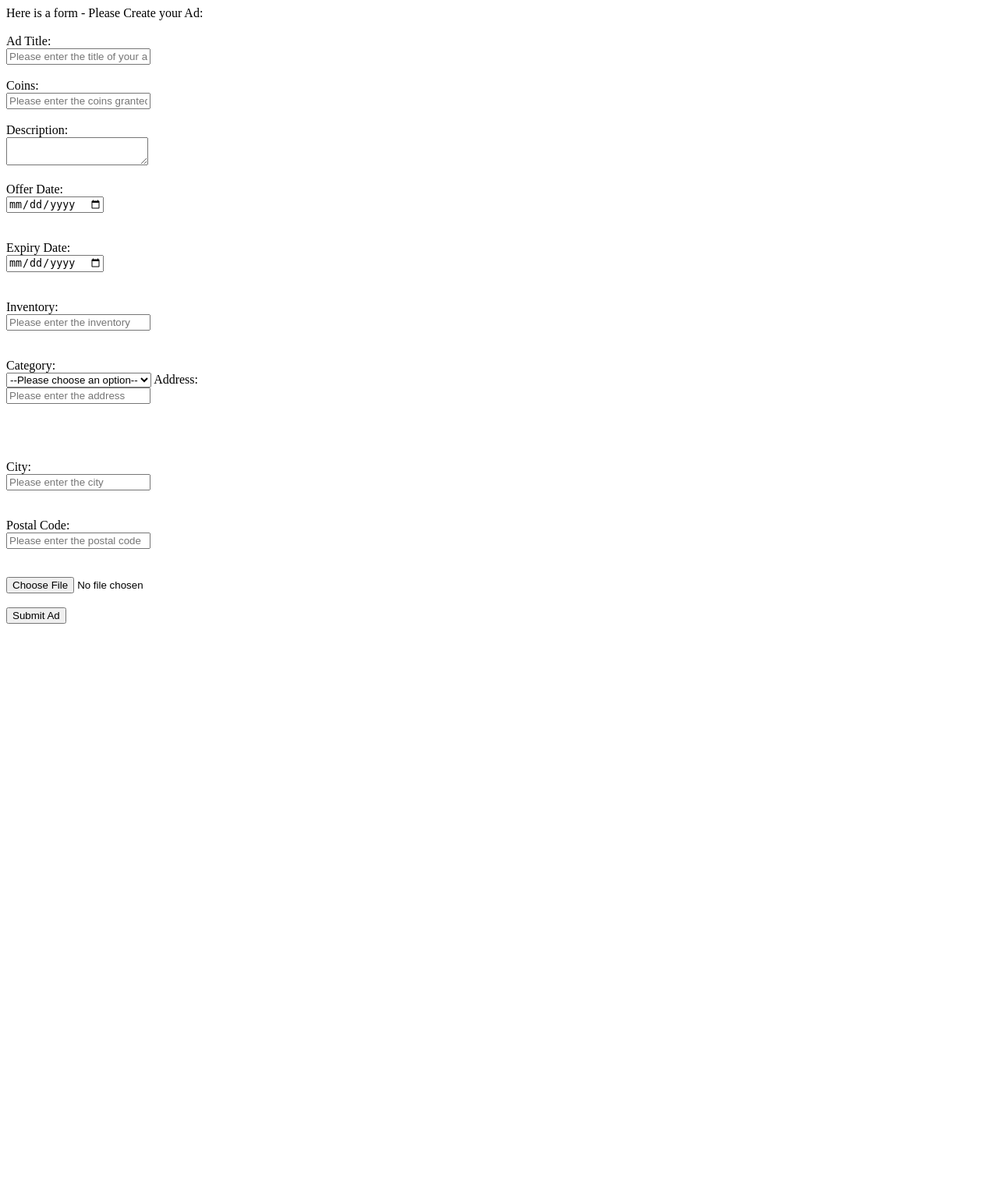
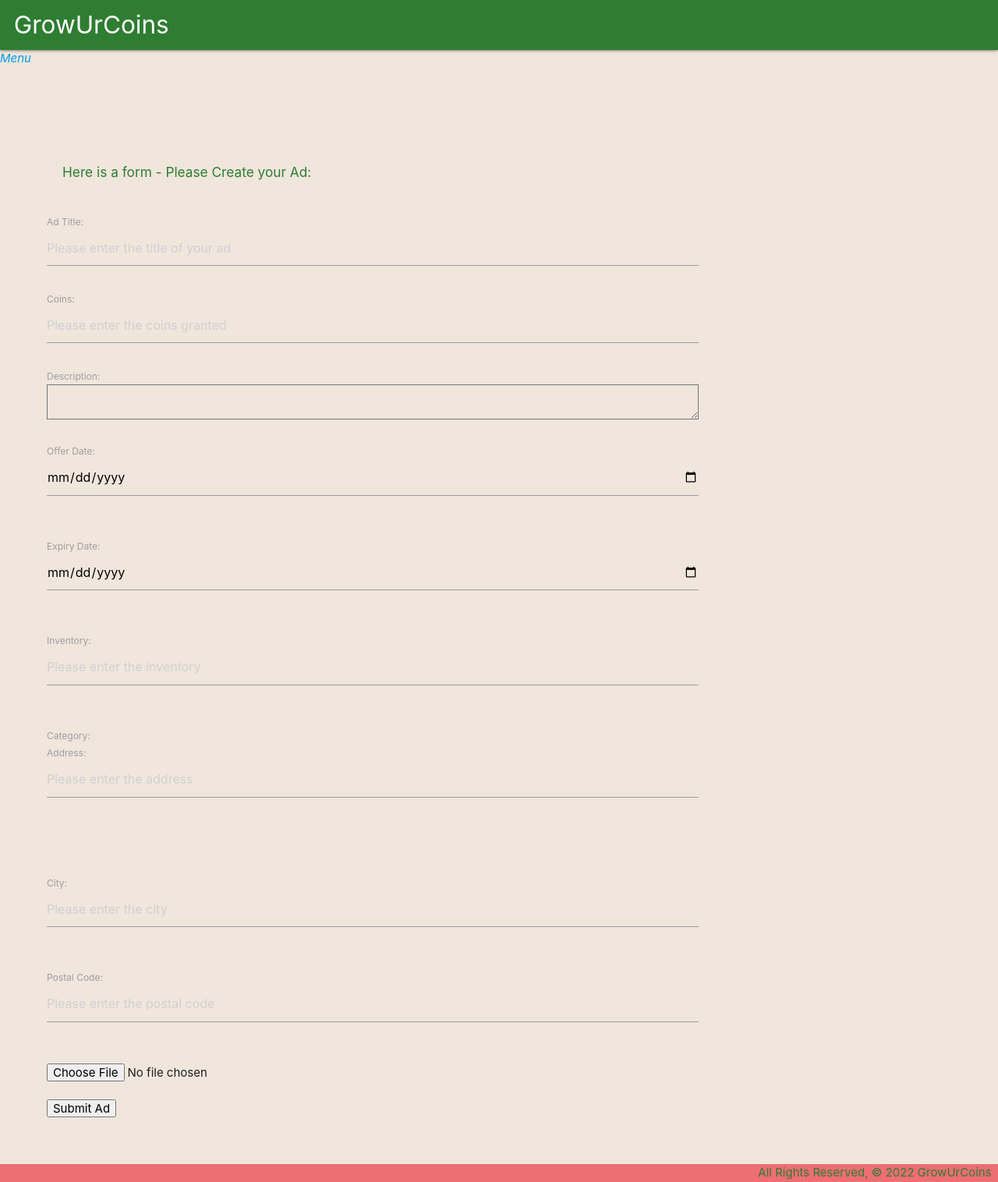
Before and after one commit to gabevela/growUrCoins, a Django app: page /growurcoins/new in a window 1280 px wide. Shown: the whole page at 78% size. Before the commit the page ends 800 px from the top, so only its background shows below. Run offline with Django 4.2, Linux system fonts and the light colour scheme.

Commit message:
add style to 'new'

```diff
--- a/growurcoins/main_app/templates/growurcoins/new.html
+++ b/growurcoins/main_app/templates/growurcoins/new.html
@@ -1,4 +1,4 @@
-<!DOCTYPE html>
+<!-- <!DOCTYPE html>
 <html lang="en">
   <head>
     <meta charset="UTF-8" />
@@ -7,8 +7,10 @@
     <title>Create Ad</title>
   </head>
 
-  <body>
-    Here is a form - Please Create your Ad:
+  <body> -->
+    {% extends 'base.html' %} {% block content %}
+
+    <h6 class="green-text text-darken-3">Here is a form - Please Create your Ad:</h6>
     <form
       method="POST"
       action="/growurcoins/create"
@@ -108,5 +110,8 @@
 
       <button type="submit">Submit Ad</button>
     </form>
-  </body>
-</html>
+    {% endblock %}
+
+  <!-- </body> -->
+
+<!-- </html> -->
```
